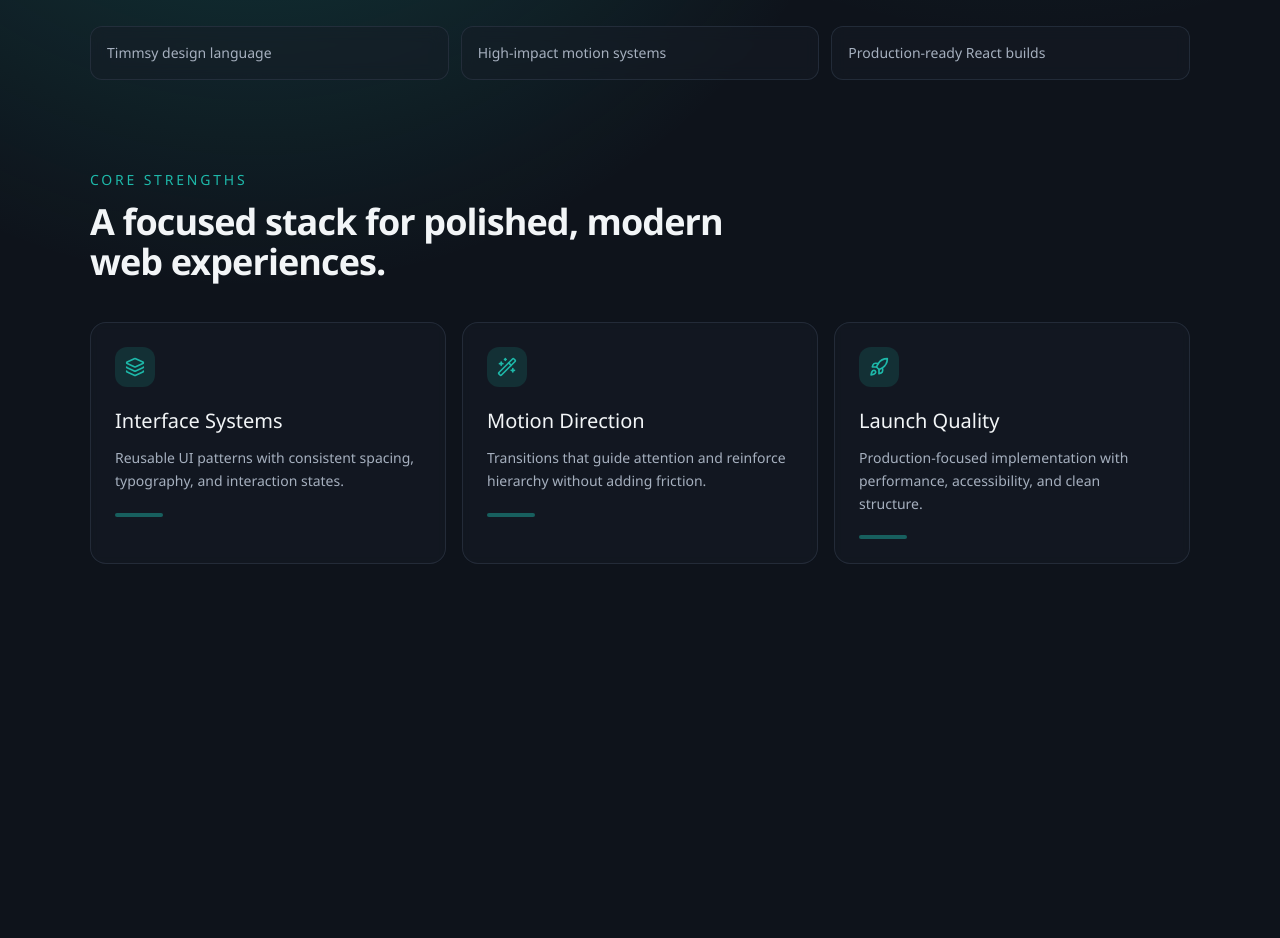
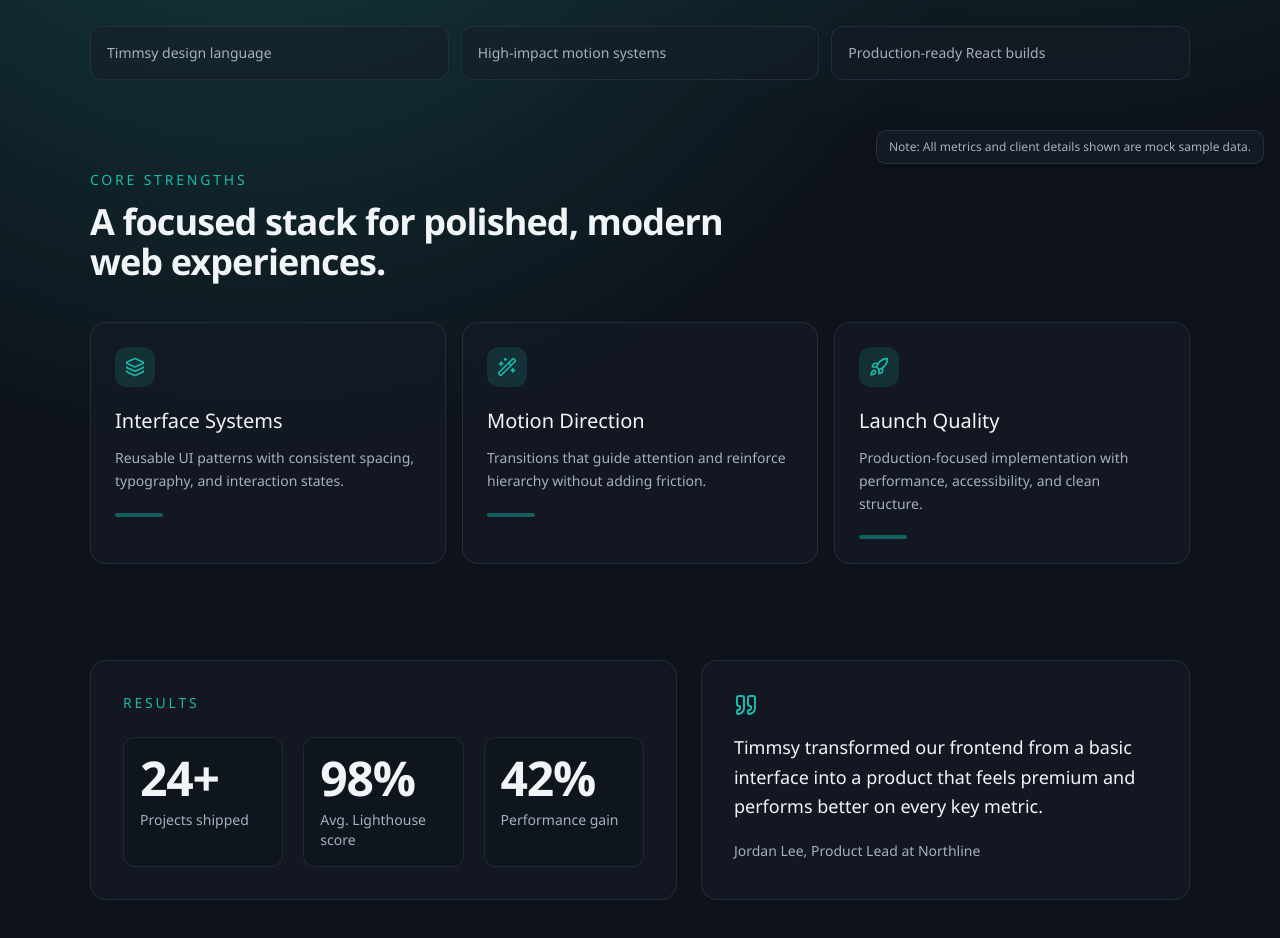
Before and after one commit to Timmsy1998/react-frontend-demo, a React (Vite) app: page / in a window 1280 px wide. Shown: the part 620-1558 px from the top of the page. Before the commit the page ends 1280 px from the top, so only its background shows below. Built offline with nearby package versions, Linux system fonts and the light colour scheme.

Commit message:
feat: add stats section and mock data disclaimer

```diff
--- a/src/App.tsx
+++ b/src/App.tsx
@@ -1,5 +1,6 @@
 import { FeaturesSection } from "@/components/sections/features-section";
 import { HeroSection } from "@/components/sections/hero-section";
+import { StatsSection } from "@/components/sections/stats-section";
 import { TopNav } from "@/components/sections/top-nav";
 
 export default function App() {
@@ -10,6 +11,10 @@
         <TopNav />
         <HeroSection />
         <FeaturesSection />
+        <StatsSection />
+      </div>
+      <div className="fixed bottom-4 right-4 z-30 rounded-md border border-border/80 bg-card/80 px-3 py-2 text-xs text-muted-foreground shadow-lg backdrop-blur">
+        Note: All metrics and client details shown are mock sample data.
       </div>
     </main>
   );
--- /dev/null
+++ b/src/components/sections/stats-section.tsx
@@ -0,0 +1,96 @@
+import { motion, useInView } from "framer-motion";
+import { Quote } from "lucide-react";
+import { useEffect, useRef, useState } from "react";
+
+type Metric = {
+  label: string;
+  value: number;
+  suffix?: string;
+};
+
+const metrics: Metric[] = [
+  { label: "Projects shipped", value: 24, suffix: "+" },
+  { label: "Avg. Lighthouse score", value: 98, suffix: "%" },
+  { label: "Performance gain", value: 42, suffix: "%" }
+];
+
+function CountUp({ value, suffix = "" }: { value: number; suffix?: string }) {
+  const [count, setCount] = useState(0);
+  const ref = useRef<HTMLSpanElement | null>(null);
+  const inView = useInView(ref, { once: true, amount: 0.7 });
+
+  useEffect(() => {
+    if (!inView) return;
+
+    const duration = 1100;
+    const start = performance.now();
+    let frameId = 0;
+
+    const tick = (now: number) => {
+      const progress = Math.min((now - start) / duration, 1);
+      setCount(Math.round(progress * value));
+      if (progress < 1) frameId = requestAnimationFrame(tick);
+    };
+
+    frameId = requestAnimationFrame(tick);
+    return () => cancelAnimationFrame(frameId);
+  }, [inView, value]);
+
+  return (
+    <span ref={ref} className="text-4xl font-semibold tracking-tight sm:text-5xl">
+      {count}
+      {suffix}
+    </span>
+  );
+}
+
+export function StatsSection() {
+  return (
+    <section className="mx-auto grid w-[min(1100px,92%)] gap-6 pb-28 md:grid-cols-[1.2fr_1fr]">
+      <div className="rounded-2xl border border-border/70 bg-card/55 p-6 backdrop-blur-sm sm:p-8">
+        <motion.p
+          initial={{ opacity: 0, y: 20 }}
+          whileInView={{ opacity: 1, y: 0 }}
+          viewport={{ once: true, amount: 0.8 }}
+          transition={{ duration: 0.45 }}
+          className="text-sm font-medium uppercase tracking-[0.2em] text-primary"
+        >
+          Results
+        </motion.p>
+
+        <div className="mt-6 grid gap-5 sm:grid-cols-3">
+          {metrics.map((item, idx) => (
+            <motion.div
+              key={item.label}
+              initial={{ opacity: 0, y: 18 }}
+              whileInView={{ opacity: 1, y: 0 }}
+              viewport={{ once: true, amount: 0.65 }}
+              transition={{ duration: 0.4, delay: idx * 0.1 }}
+              className="rounded-xl border border-border/60 bg-background/40 p-4"
+            >
+              <CountUp value={item.value} suffix={item.suffix} />
+              <p className="mt-2 text-sm text-muted-foreground">{item.label}</p>
+            </motion.div>
+          ))}
+        </div>
+      </div>
+
+      <motion.aside
+        initial={{ opacity: 0, y: 20 }}
+        whileInView={{ opacity: 1, y: 0 }}
+        viewport={{ once: true, amount: 0.55 }}
+        transition={{ duration: 0.5 }}
+        className="rounded-2xl border border-border/70 bg-card/55 p-6 backdrop-blur-sm sm:p-8"
+      >
+        <Quote className="h-6 w-6 text-primary" />
+        <p className="mt-4 text-lg leading-relaxed">
+          Timmsy transformed our frontend from a basic interface into a product that
+          feels premium and performs better on every key metric.
+        </p>
+        <p className="mt-5 text-sm text-muted-foreground">
+          Jordan Lee, Product Lead at Northline
+        </p>
+      </motion.aside>
+    </section>
+  );
+}
```
Also changed, not shown: 1 other file (tests, documents, lock files or other folders).
